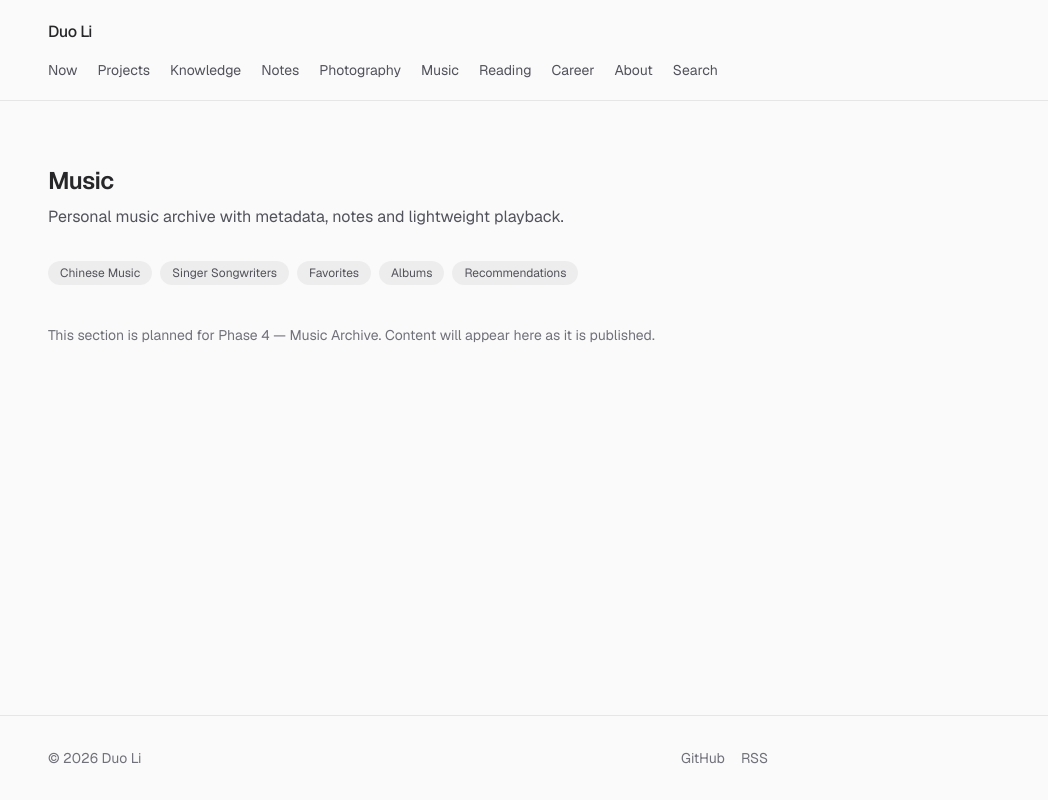
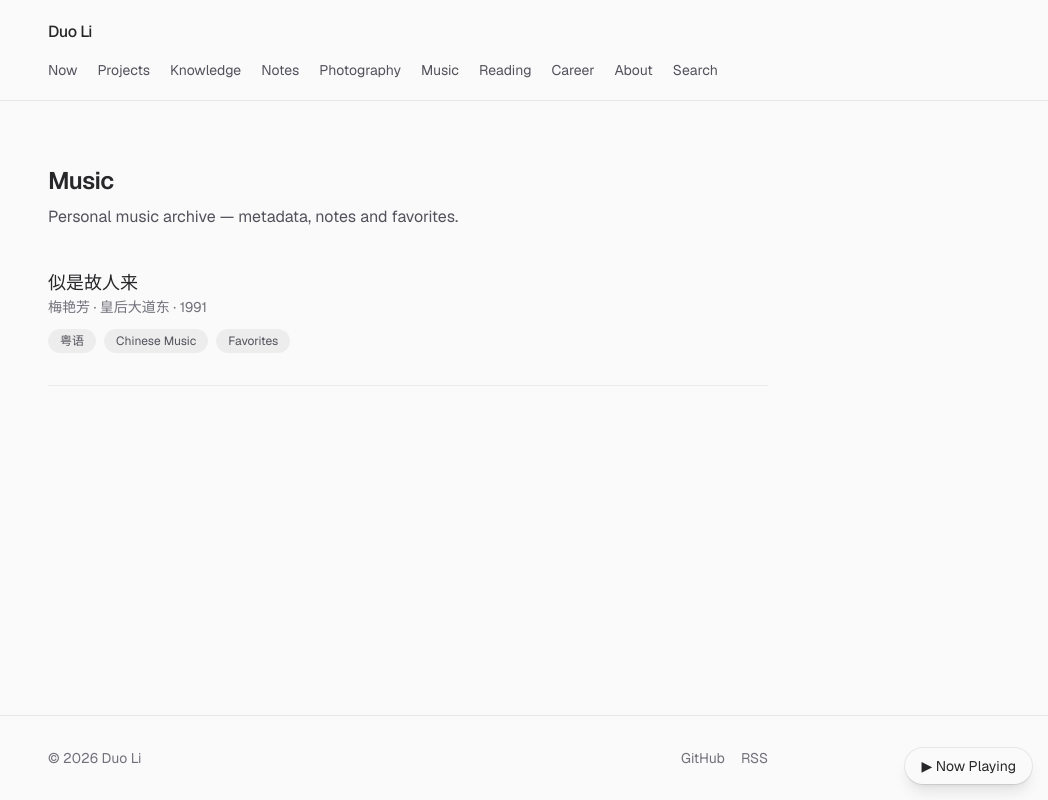
Before and after one commit to dli1986/duo-li, a Next.js app: page /music in a window 1280 px wide. Shown: the whole page, without its empty margins (232-1280 px from the left). Built offline with nearby package versions, Linux system fonts and the light colour scheme; no server answers.

Commit message:
Add Music module (real MusicBrainz-sourced entry) and site-wide BGM player (no-op unless NEXT_PUBLIC_BGM_STREAM_URL is set, local-only for now)

```diff
--- /dev/null
+++ b/content/music/si-shi-gu-ren-lai.mdx
@@ -0,0 +1,19 @@
+---
+title: "似是故人来"
+slug: "si-shi-gu-ren-lai"
+artist: "梅艳芳"
+lyricist: "林夕"
+composer: "罗大佑"
+arranger: "花比傲"
+album: "皇后大道东"
+year: 1991
+tags:
+  - "粤语"
+  - "Chinese Music"
+  - "Favorites"
+musicbrainzUrl: "https://musicbrainz.org/recording/ceffab1e-3441-4484-8354-f2a77066c746"
+---
+
+1991 年电影《双镯》主题曲，收录于罗大佑监制的专辑《皇后大道东》。同年获第十一届香港电影金像奖最佳电影歌曲，林夕的歌词获第十四届十大中文金曲最佳中文歌词奖。
+
+用中国五声音阶写成，古筝、中国笛的编排让整首歌带着很浓的中国风底色。
--- a/src/app/layout.tsx
+++ b/src/app/layout.tsx
@@ -3,6 +3,7 @@ import { Geist, Geist_Mono } from "next/font/google";
 import "./globals.css";
 import { SiteHeader } from "@/components/SiteHeader";
 import { SiteFooter } from "@/components/SiteFooter";
+import { BgmPlayer } from "@/components/BgmPlayer";
 import { siteConfig } from "@/lib/site";
 
 const geistSans = Geist({
@@ -32,6 +33,7 @@ export default function RootLayout({ children }: LayoutProps<"/">) {
           {children}
         </main>
         <SiteFooter />
+        <BgmPlayer />
       </body>
     </html>
   );
--- /dev/null
+++ b/src/app/music/[slug]/page.tsx
@@ -0,0 +1,86 @@
+import { notFound } from "next/navigation";
+import Link from "next/link";
+import { Prose } from "@/components/Prose";
+import { getAllMusic, getMusicBySlug } from "@/lib/music";
+
+export function generateStaticParams() {
+  return getAllMusic().map((entry) => ({ slug: entry.slug }));
+}
+
+export async function generateMetadata({
+  params,
+}: {
+  params: Promise<{ slug: string }>;
+}) {
+  const { slug } = await params;
+  const entry = getMusicBySlug(slug);
+  return { title: entry ? `${entry.title} — Duo Li` : "Music" };
+}
+
+export default async function MusicEntryPage({
+  params,
+}: {
+  params: Promise<{ slug: string }>;
+}) {
+  const { slug } = await params;
+  const entry = getMusicBySlug(slug);
+
+  if (!entry) {
+    notFound();
+  }
+
+  return (
+    <article className="mx-auto max-w-3xl px-6 py-16">
+      <h1 className="text-3xl font-semibold tracking-tight">{entry.title}</h1>
+      <p className="mt-1 text-zinc-600 dark:text-zinc-400">
+        {entry.artist}
+        {entry.album && ` · ${entry.album}`}
+        {entry.year && ` · ${entry.year}`}
+      </p>
+
+      <dl className="mt-4 grid grid-cols-[auto_1fr] gap-x-3 gap-y-1 text-sm text-zinc-600 dark:text-zinc-400">
+        {entry.composer && (
+          <>
+            <dt className="text-zinc-500">Composer</dt>
+            <dd>{entry.composer}</dd>
+          </>
+        )}
+        {entry.lyricist && (
+          <>
+            <dt className="text-zinc-500">Lyricist</dt>
+            <dd>{entry.lyricist}</dd>
+          </>
+        )}
+        {entry.arranger && (
+          <>
+            <dt className="text-zinc-500">Arranger</dt>
+            <dd>{entry.arranger}</dd>
+          </>
+        )}
+      </dl>
+
+      <div className="mt-4 flex flex-wrap gap-2">
+        {entry.tags.map((tag) => (
+          <Link
+            key={tag}
+            href={`/tags/${tag}`}
+            className="rounded-full bg-black/[.05] px-3 py-1 text-xs text-zinc-600 hover:text-accent dark:bg-white/[.08] dark:text-zinc-300"
+          >
+            {tag}
+          </Link>
+        ))}
+      </div>
+
+      {entry.musicbrainzUrl && (
+        <a
+          href={entry.musicbrainzUrl}
+          className="mt-4 inline-block text-sm text-accent hover:underline"
+        >
+          View on MusicBrainz &rarr;
+        </a>
+      )}
+
+      <Prose source={entry.content} className="mt-10" />
+    </article>
+  );
+}
--- a/src/app/music/page.tsx
+++ b/src/app/music/page.tsx
@@ -1,9 +1,14 @@
+import Link from "next/link";
 import { ComingSoon } from "@/components/ComingSoon";
+import { getAllMusic } from "@/lib/music";
 import { musicCategories } from "@/lib/site";
 
 export const metadata = { title: "Music — Duo Li" };
 
 export default function MusicPage() {
+  const entries = getAllMusic();
+
+  if (entries.length === 0) {
     return (
       <ComingSoon
         title="Music"
@@ -13,3 +18,39 @@ export default function MusicPage() {
       />
     );
   }
+
+  return (
+    <div className="mx-auto max-w-3xl px-6 py-16">
+      <h1 className="text-2xl font-semibold tracking-tight">Music</h1>
+      <p className="mt-2 text-zinc-600 dark:text-zinc-400">
+        Personal music archive — metadata, notes and favorites.
+      </p>
+
+      <ul className="mt-10 space-y-8">
+        {entries.map((entry) => (
+          <li key={entry.slug} className="border-b border-black/[.06] pb-8 dark:border-white/[.08]">
+            <Link href={`/music/${entry.slug}`} className="text-lg font-medium hover:text-accent">
+              {entry.title}
+            </Link>
+            <p className="text-sm text-zinc-500">
+              {entry.artist}
+              {entry.album && ` · ${entry.album}`}
+              {entry.year && ` · ${entry.year}`}
+            </p>
+            <div className="mt-3 flex flex-wrap gap-2">
+              {entry.tags.map((tag) => (
+                <Link
+                  key={tag}
+                  href={`/tags/${tag}`}
+                  className="rounded-full bg-black/[.05] px-3 py-1 text-xs text-zinc-600 hover:text-accent dark:bg-white/[.08] dark:text-zinc-300"
+                >
+                  {tag}
+                </Link>
+              ))}
+            </div>
+          </li>
+        ))}
+      </ul>
+    </div>
+  );
+}
--- /dev/null
+++ b/src/components/BgmPlayer.tsx
@@ -0,0 +1,38 @@
+"use client";
+
+import { useRef, useState } from "react";
+
+// Local-only for now: unset in production until there's a public stream endpoint
+// (self-hosted Navidrome isn't publicly reachable yet — see duo-nas repo).
+const BGM_URL = process.env.NEXT_PUBLIC_BGM_STREAM_URL;
+const BGM_TITLE = process.env.NEXT_PUBLIC_BGM_TITLE ?? "Now Playing";
+
+export function BgmPlayer() {
+  const audioRef = useRef<HTMLAudioElement>(null);
+  const [playing, setPlaying] = useState(false);
+
+  if (!BGM_URL) return null;
+
+  function toggle() {
+    const audio = audioRef.current;
+    if (!audio) return;
+    if (playing) {
+      audio.pause();
+    } else {
+      audio.play();
+    }
+    setPlaying(!playing);
+  }
+
+  return (
+    <div className="fixed bottom-4 right-4 z-50">
+      <audio ref={audioRef} src={BGM_URL} loop preload="none" />
+      <button
+        onClick={toggle}
+        className="rounded-full bg-background px-4 py-2 text-sm text-foreground shadow-lg ring-1 ring-black/[.08] hover:text-accent dark:ring-white/[.12]"
+      >
+        {playing ? "⏸" : "▶"} {BGM_TITLE}
+      </button>
+    </div>
+  );
+}
--- /dev/null
+++ b/src/lib/music.ts
@@ -0,0 +1,30 @@
+import { readMdxCollection } from "./mdx-collection";
+
+export interface MusicFrontmatter {
+  title: string;
+  slug: string;
+  artist: string;
+  lyricist?: string;
+  composer?: string;
+  arranger?: string;
+  album?: string;
+  year?: number;
+  tags: string[];
+  musicbrainzUrl?: string;
+  neteaseId?: string;
+  spotifyUrl?: string;
+}
+
+export interface MusicEntry extends MusicFrontmatter {
+  content: string;
+}
+
+export function getAllMusic(): MusicEntry[] {
+  return readMdxCollection<MusicFrontmatter>("music").sort(
+    (a, b) => (b.year ?? 0) - (a.year ?? 0)
+  );
+}
+
+export function getMusicBySlug(slug: string): MusicEntry | undefined {
+  return getAllMusic().find((m) => m.slug === slug);
+}
```
Lines whose indentation alone changed are shown as unchanged.
